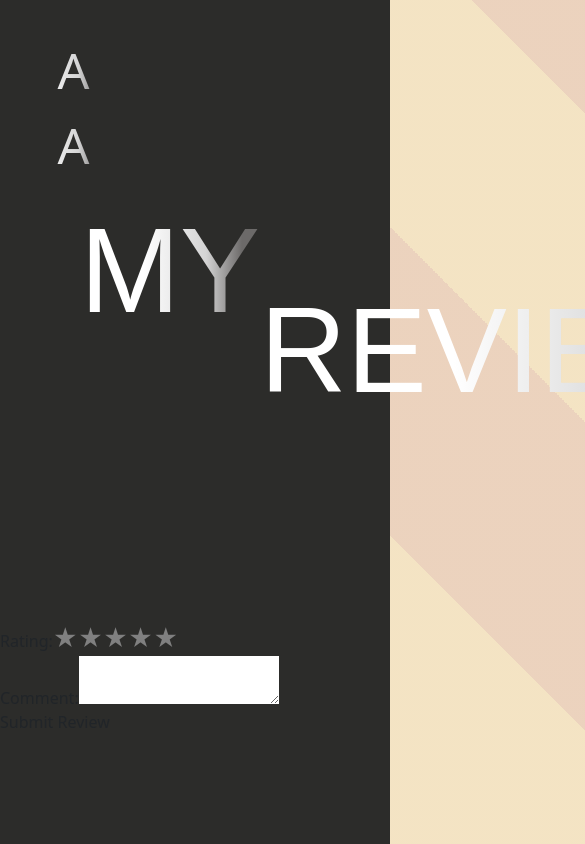
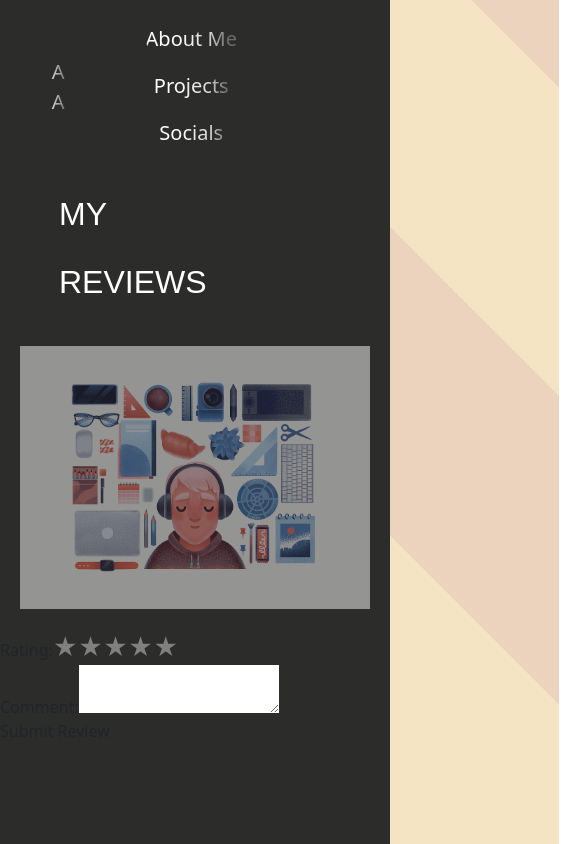
Before and after one commit to adiagcodelance/React-Portfolio-V3, a React (Create React App) app: page /reviews in a window 390 px wide. Shown: the top 844 px of the page, 585 px wide, since content can reach past the window. Built offline with nearby package versions, Linux system fonts and the light colour scheme.

Commit message:
Mobile responsive code added

```diff
--- a/src/components/Navbar.css
+++ b/src/components/Navbar.css
@@ -1,23 +1,26 @@
 /* Navbar.css */
 
 #navbarlogo {
-  background-image: linear-gradient(to right,  #ffffff 35%, #d4d4d4 70%, #6C6A69 90%);
+  background-image: linear-gradient(to right, #ffffff 35%, #d4d4d4 70%, #6C6A69 90%);
   -webkit-background-clip: text;
   background-clip: text;
   -webkit-text-fill-color: transparent;
   color: transparent;
   height: 200px;
-  display: flex; /* Add display flex to enable flexbox properties */
-  justify-content: center; /* Center the content horizontally */
+  display: flex;
+  /* Add display flex to enable flexbox properties */
+  justify-content: center;
+  /* Center the content horizontally */
   align-items: center;
 }
 
-  .brand{
+.brand {
   width: 70%;
   font-size: 50px;
   white-space: normal;
   word-wrap: break-word;
 }
+
 .nav-item a {
   text-align: center;
   border-radius: 40px;
@@ -46,8 +49,8 @@
 }
 
 /* To make the underline appear when the link is hovered or active */
-  .nav-item a:hover ~ .underline,
-  .nav-item a.active ~ .underline {
+.nav-item a:hover~.underline,
+.nav-item a.active~.underline {
   width: 100%;
 }
 
@@ -57,5 +60,56 @@
 
 .nav-item {
   position: relative;
-    padding-right: 20px; /* Increase the padding to add more space */
+
+  padding-right: 20px;
+  /* Increase the padding to add more space */
 }
+
+@media screen and (max-width: 575px) {
+
+  /* iPhone 11 Pro and smaller */
+  #navbarlogo {
+    height: 80px;
+    /* Adjust height for smaller iPhone screens */
+  }
+
+  .brand {
+    font-size: 20px;
+    /* Reduce font size for smaller screens */
+  }
+
+  .nav-item a {
+    font-size: 20px;
+    /* Reduce font size for smaller screens */
+  }
+
+  .nav-item {
+    padding-right: 5px;
+    /* Reduce the padding for better spacing on smaller screens */
+  }
+
+}
+
+@media screen and (max-width: 375px) {
+
+  /* iPhone 11 Pro and smaller */
+  #navbarlogo {
+    height: 80px;
+    /* Adjust height for smaller iPhone screens */
+  }
+
+  .brand {
+    font-size: 20px;
+    /* Reduce font size for smaller screens */
+  }
+
+  .nav-item a {
+    font-size: 18px;
+    /* Reduce font size for smaller screens */
+  }
+
+  .nav-item {
+    padding-right: 5px;
+    /* Reduce the padding for better spacing on smaller screens */
+  }
+}
--- a/src/components/Navbar.js
+++ b/src/components/Navbar.js
@@ -32,7 +32,7 @@ const Navbar = () => {
         <span className="navbar-toggler-icon"></span>
       </button>
 
-      <div className="collapse navbar-collapse" id="navbarNav">
+      <div className="navbar" id="navbarNav">
         <ul className="navbar-nav m-auto pe-5" id="navbarList">
           <li
             className={`nav-item ${activeLink === 0 ? "active" : ""}`}
--- a/src/components/PageHeader.css
+++ b/src/components/PageHeader.css
@@ -1,4 +1,3 @@
-
 .home-image-2 {
   margin: auto;
   position: static;
@@ -10,45 +9,45 @@
 }
 
 
-  .page-title{
+.page-title {
   position: static;
   display: flex;
 }
 
-  .page-header{
+.page-header {
   display: flex;
   margin: auto;
 
 }
 
-  .pg-1{
+.pg-1 {
   width: 80%;
   height: 80%;
   margin: auto;
   padding: 80px;
 }
 
-  .pg-2{
+.pg-2 {
   width: 100%;
   margin: auto;
   padding: 80px;
 }
 
-  .header{
+.header {
   font-family: 'Lexend Peta', sans-serif;
   width: 150%;
-    height:100%;
+  height: 100%;
   font-size: 120px;
   font-weight: 500;
   margin-top: 100PX;
-    background-image: linear-gradient(to right,  #ffffff 35%, #d4d4d4 70%, #6C6A69 90%);
+  background-image: linear-gradient(to right, #ffffff 35%, #d4d4d4 70%, #6C6A69 90%);
   -webkit-background-clip: text;
   background-clip: text;
   -webkit-text-fill-color: transparent;
   color: transparent;
 }
 
-  .header-1{
+.header-1 {
   font-family: 'Lexend Peta', sans-serif;
   position: static;
   margin-top: 180px;
@@ -56,9 +55,127 @@
   height: 280px;
   font-size: 120px;
   font-weight: 500;
-    background-image: linear-gradient(to right,  #ffffff 35%, #d4d4d4 70%, #6C6A69 90%);
+  background-image: linear-gradient(to right, #ffffff 35%, #d4d4d4 70%, #6C6A69 90%);
   -webkit-background-clip: text;
   background-clip: text;
   -webkit-text-fill-color: transparent;
   color: transparent;
 }
+
+/* Mobile Responsive Styles for 768px */
+@media screen and (max-width: 768px) {
+
+  .page-header {
+    display: block;
+  }
+
+  .page-title {
+    display: block;
+    margin-top: 150px;
+  }
+
+
+
+  .home-image-2 {
+    width: 100%;
+    height: auto;
+    border-radius: 0;
+  }
+
+  .header,
+  .header-1 {
+    font-size: 48px;
+    width: 100%;
+    height: 100%;
+    margin-top: 40px;
+  }
+
+  .pg-1,
+  .pg-2 {
+    padding: 40px;
+  }
+}
+
+/* Mobile Responsive Styles for 576px */
+@media screen and (max-width: 576px) {
+
+  .header,
+  .header-1 {
+    font-size: 32px;
+    /* Reduce font size further for smaller screens */
+    margin-top: 20px;
+    /* Further reduce top margin for better spacing */
+  }
+
+  .pg-1,
+  .pg-2 {
+    padding: 20px;
+    /* Further reduce padding for better spacing */
+  }
+}
+
+/* Mobile Responsive Styles for 375px */
+@media screen and (max-width: 375px) {
+
+  .page-header {
+    display: block;
+  }
+
+  .page-title {
+    display: block;
+    margin-top: 150px;
+  }
+
+  .home-image-2 {
+    width: 100%;
+    height: auto;
+    border-radius: 0;
+  }
+
+  .header,
+  .header-1 {
+    font-size: 24px;
+    /* Reduce font size further for iPhone SE and similar screens */
+    margin-top: 10px;
+    /* Further reduce top margin for better spacing */
+  }
+
+  .pg-1,
+  .pg-2 {
+    padding: 15px;
+    /* Further reduce padding for better spacing */
+  }
+}
+
+/* Mobile Responsive Styles for 320px */
+@media screen and (max-width: 320px) {
+
+  .page-header {
+    display: block;
+  }
+
+  .page-title {
+    display: block;
+    margin-top: 150px;
+  }
+
+  .home-image-2 {
+    width: 100%;
+    height: auto;
+    border-radius: 0;
+  }
+
+  .header,
+  .header-1 {
+    font-size: 20px;
+    /* Further reduce font size for smaller iPhone screens */
+    margin-top: 5px;
+    /* Further reduce top margin for better spacing */
+  }
+
+  .pg-1,
+  .pg-2 {
+    padding: 10px;
+    /* Further reduce padding for better spacing */
+  }
+}
--- a/src/components/ProjectContent.css
+++ b/src/components/ProjectContent.css
@@ -74,3 +74,98 @@
   color: transparent;
   font-size: 20px;
 }
+
+/* Mobile Responsive Styles for 768px */
+@media screen and (max-width: 768px) {
+
+  .project-container {
+    display: block;
+  }
+
+  .project-card-body {
+    width: 100%;
+  }
+
+  .project-column-one,
+  .projects {
+    padding-left: 20px;
+    /* Reduce padding-left for better display on smaller screens */
+  }
+
+  .project-table-header {
+    font-size: 24px;
+    /* Further reduce font size for better display on smaller screens */
+  }
+
+  .project-item {
+    font-size: 16px;
+    /* Further reduce font size for better display on smaller screens */
+  }
+
+  .project-table {
+    width: 100%;
+  }
+
+  .project-sub-header {
+    font-size: 28px;
+    margin: auto;
+    padding: 50px;
+    width: 100%;
+    /* Further reduce font size for better display on smaller screens */
+  }
+
+  .project-card-body p {
+    font-size: 20px;
+    margin: auto;
+    padding: 50px;
+    /* Further reduce font size for better display on smaller screens */
+  }
+}
+
+/* Mobile Responsive Styles for 576px */
+@media screen and (max-width: 576px) {
+
+  .project-container {
+    display: block;
+  }
+
+  .project-card-body {
+    width: 100%;
+  }
+
+  .project-column-one,
+  .projects {
+    width: 100%;
+    padding-left: 10px;
+    /* Further reduce padding-left for better display on smaller screens */
+  }
+
+  .project-table-header {
+    font-size: 20px;
+    /* Further reduce font size for better display on smaller screens */
+  }
+
+  .project-table {
+    width: 100%;
+  }
+
+  .project-item {
+    font-size: 14px;
+    /* Further reduce font size for better display on smaller screens */
+  }
+
+  .project-sub-header {
+    font-size: 28px;
+    margin: auto;
+    padding: 50px;
+    width: 100%;
+    /* Further reduce font size for better display on smaller screens */
+  }
+
+  .project-card-body p {
+    font-size: 18px;
+    margin: auto;
+    padding: 50px;
+    /* Further reduce font size for better display on smaller screens */
+  }
+}
```
Lines whose indentation alone changed are shown as unchanged.
